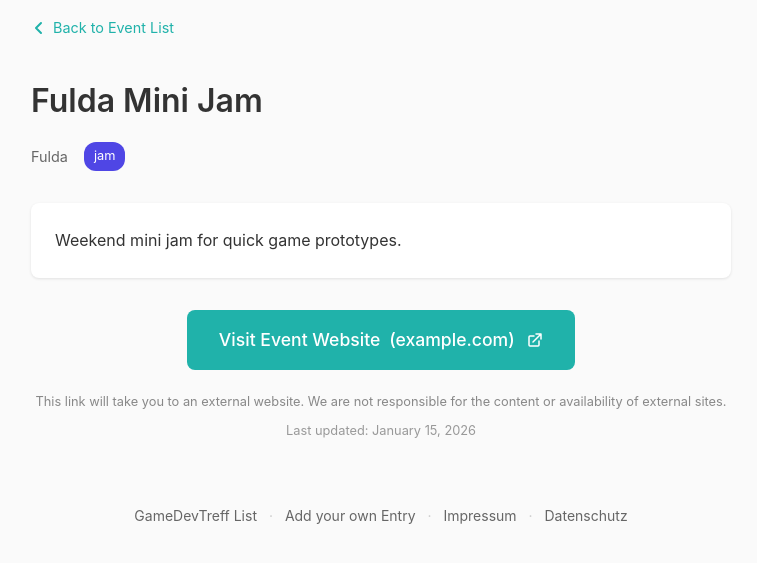
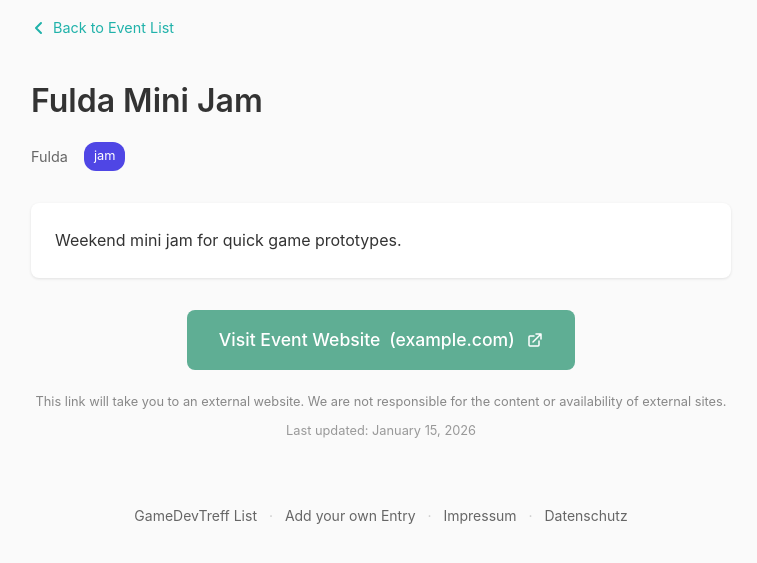
Before and after one commit to abregado/gamedev-index, a Jekyll site: the page built from _listings/fulda-jam.md, in a window 1280 px wide. Shown: the top 563 px of the page, without its empty margins (259-1016 px from the left). Built offline with Jekyll 4.4.1, drawn with Linux system fonts in a browser that asks for light colours.

Commit message:
Switched the color of the event link button, on the event page, to something a bit less aggressive

```diff
--- a/assets/css/style.css
+++ b/assets/css/style.css
@@ -543,7 +543,7 @@ body {
   padding: 1rem 2rem;
   font-size: 1.1rem;
   font-weight: 500;
-  background: #20b2aa;
+  background: #5fae94;
   color: #fff;
   border-radius: 8px;
   text-decoration: none;
```
